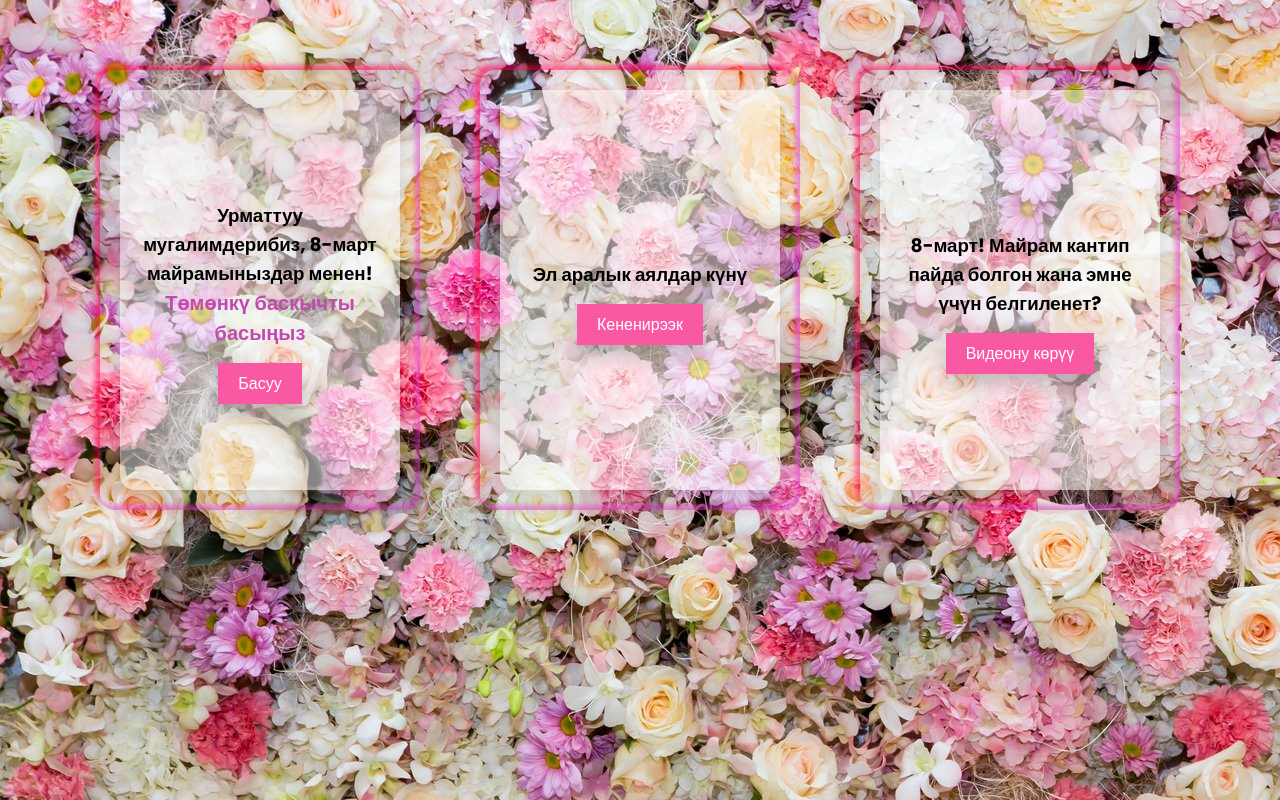
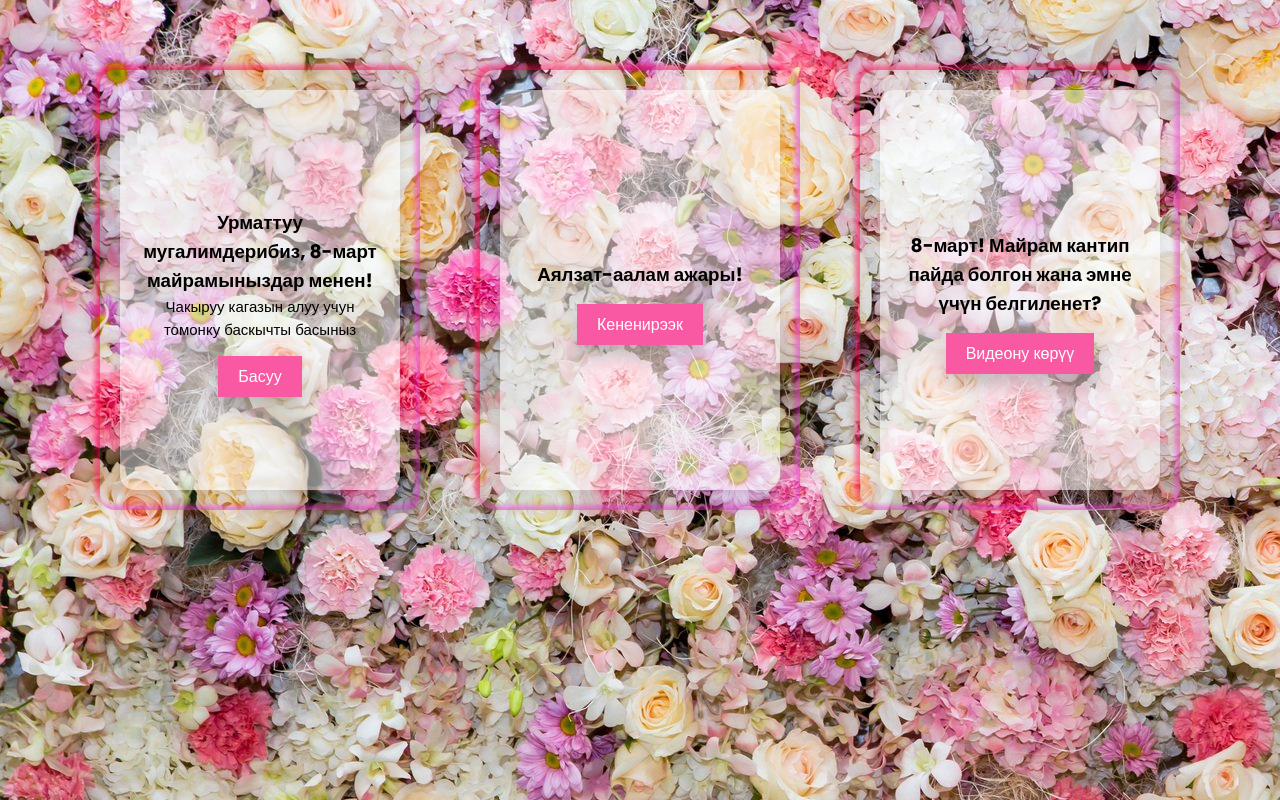
Before and after one commit to chika457/invitation, a plain HTML site: page index.html in a window 1280 px wide. Drawn offline with Linux system fonts and the light colour scheme.

Commit message:
new seting

```diff
--- a/css/style.css
+++ b/css/style.css
@@ -77,12 +77,12 @@ body {
 }
 .container .card .box .content p
 {
-  font-size: 20px;
+  font-size: 15px;
   font-weight: 300;
-  color: rgb(194, 73, 178);
+  color: rgb(0, 0, 0);
   z-index: 1;
   transition: 0.5s;
-  font-weight: 600;
+  font-weight: 300;
 }
 .container .card:hover .box .content h3,
 .container .card:hover .box .content p
--- a/index.html
+++ b/index.html
@@ -13,7 +13,7 @@
             <img class="logo" src="" alt="" />
             <h2>8</h2>
             <h3>Урматтуу мугалимдерибиз, 8-март майрамыныздар менен!</h3>
-            <p>Төмөнкү баскычты басыңыз</p>
+            <p>Чакыруу кагазын алуу учун томонку баскычты басыныз</p>
             <a href="https://mart8.vercel.app/">Басуу</a>
           </div>
         </div>
@@ -23,11 +23,11 @@
           <div class="content">
             <img class="logo" src="" alt="" />
             <h2>8</h2>
-            <h3>Эл аралык аялдар күнү</h3>
+            <h3>Аялзат-аалам ажары!</h3>
             <p>
             </p>
             <a
-              href="https://ky.wikipedia.org/wiki/%D0%90%D1%8F%D0%BB%D0%B4%D0%B0%D1%80%D0%B4%D1%8B%D0%BD_%D1%8D%D0%BB_%D0%B0%D1%80%D0%B0%D0%BB%D1%8B%D0%BA_%D0%BC%D0%B0%D0%B9%D1%80%D0%B0%D0%BC%D1%8B"
+              href="https://www.super.kg/article/show/21051"
               >Кененирээк</a
             >
           </div>
```
Also changed, not shown: qr-code.png (added), 1 other file.
